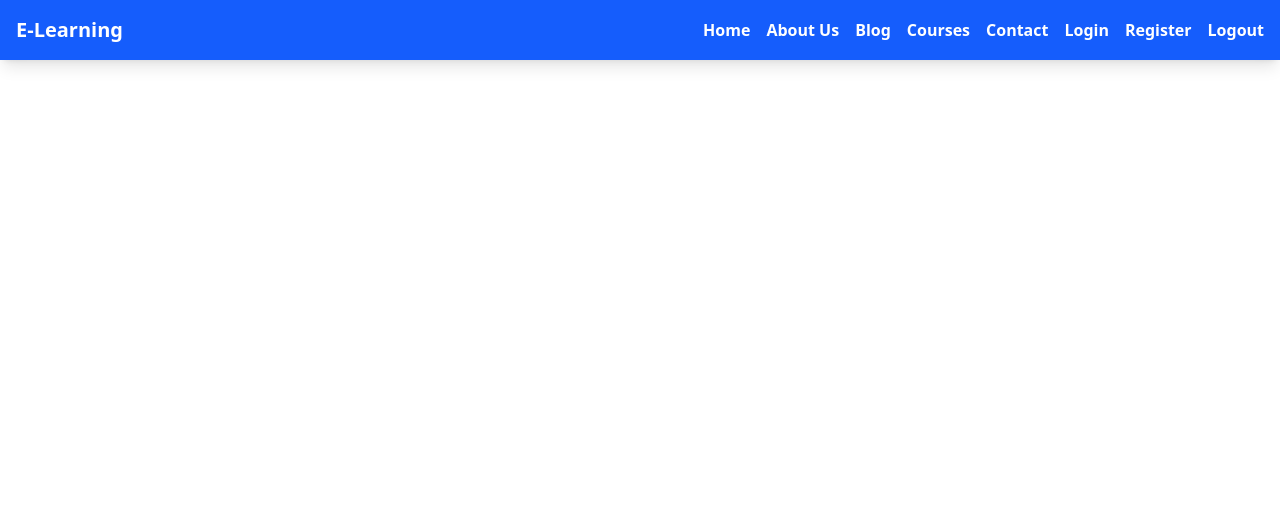
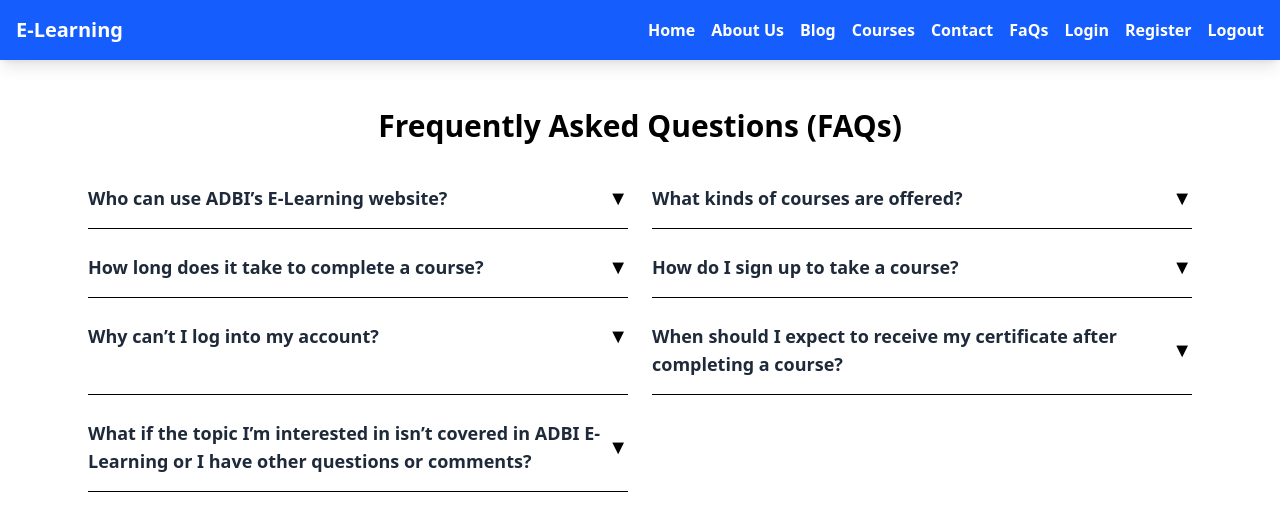
Before and after one commit to simalimbu/Basic_React, a React (Vite) app: page /Faqs in a window 1280 px wide. Shown: the top 510 px of the page. Built offline with nearby package versions, Linux system fonts and the light colour scheme.

Commit message:
Faqs commit

```diff
--- a/src/App.jsx
+++ b/src/App.jsx
@@ -20,6 +20,7 @@ import ContactUs from "./pages/ContactUs";
 import BlogPage from "./pages/BlogPage";
 import AddBlog from "./pages/AddBlog";
 import LatestCourses from "./pages/Courses/LatestCourses";
+import FaQsPage from "./pages/FaQsPage";
 
 
 CoursesPage
@@ -47,6 +48,7 @@ const App = () => {
         <Route path="/blog" element={<BlogPage/>} />
         <Route path="/addblog" element={<AddBlog/>} />
         <Route path="/latest-courses" element={<LatestCourses/>} />
+        <Route path="/Faqs" element={<FaQsPage/>} />
       </Routes>
     </BrowserRouter>
   );
--- /dev/null
+++ b/src/pages/FaQsPage.jsx
@@ -0,0 +1,91 @@
+import React, { useState } from "react";
+
+const faqs = [
+  {
+    id: 1,
+    question: "Who can use ADBI’s E-Learning website?",
+    answer:
+      "Anyone who would like to learn more about sustainable development in Asia and the Pacific is encouraged to sign up and complete courses of interest. Users range from government officials and private sector professionals to scholars and students from institutions worldwide.",
+  },
+  {
+    id: 2,
+    question: "What kinds of courses are offered?",
+    answer:
+      "Courses focus on development, policy, economics, environment, and sustainability, tailored for government officials, professionals, and students across the Asia-Pacific region.",
+  },
+  {
+    id: 3,
+    question: "How long does it take to complete a course?",
+    answer:
+      "Course length varies depending on the topic. Some may take a few hours, while others span multiple weeks with self-paced modules.",
+  },
+  {
+    id: 4,
+    question: "How do I sign up to take a course?",
+    answer:
+      "You can sign up by creating a free account on the ADBI E-Learning website, browsing available courses, and enrolling in your preferred program.",
+  },
+  {
+    id: 5,
+    question: "Why can’t I log into my account?",
+    answer:
+      "Please ensure your email and password are correct. If you’ve forgotten your password, use the password reset option. Contact support if issues persist.",
+  },
+  {
+    id: 6,
+    question: "When should I expect to receive my certificate after completing a course?",
+    answer:
+      "Certificates are typically available immediately after successfully completing the final module or assessment of the course.",
+  },
+  {
+    id: 7,
+    question:
+      "What if the topic I’m interested in isn’t covered in ADBI E-Learning or I have other questions or comments?",
+    answer:
+      "You can contact ADBI’s support team to suggest new topics or ask additional questions. Feedback helps shape future courses.",
+  },
+];
+
+const FaQsPage = () => {
+  const [openId, setOpenId] = useState(null);
+
+  const toggleFaq = (id) => {
+    setOpenId(openId === id ? null : id);
+  };
+
+  return (
+    <div className="max-w-6xl mx-auto px-6 py-12">
+      <h2 className="text-3xl font-bold text-center mb-10">
+        Frequently Asked Questions (FAQs)
+      </h2>
+
+      <div className="grid md:grid-cols-2 gap-6">
+        {faqs.map((faq) => (
+          <div
+            key={faq.id}
+            className="border-b pb-4 cursor-pointer"
+            onClick={() => toggleFaq(faq.id)}
+          >
+            <div className="flex justify-between items-center">
+              <h3
+                className={`font-semibold text-lg ${
+                  openId === faq.id ? "text-blue-600" : "text-gray-800"
+                }`}
+              >
+                {faq.question}
+              </h3>
+              <span className="text-xl">
+                {openId === faq.id ? "▲" : "▼"}
+              </span>
+            </div>
+            {openId === faq.id && (
+              <p className="mt-2 text-gray-600">{faq.answer}</p>
+            )}
+          </div>
+        ))}
+      </div>
+    </div>
+  );
+};
+
+export default FaQsPage;
--- a/src/pages/Navbar.jsx
+++ b/src/pages/Navbar.jsx
@@ -15,6 +15,7 @@ const Navbar = () => {
           <Link to="/blog" className="hover:text-gray-300 font-bold">Blog</Link>
           <Link to="/courses" className="hover:text-gray-300 font-bold">Courses</Link>
           <Link to="/contact" className="hover:text-gray-300 font-bold">Contact</Link>
+          <Link to="/Faqs" className="hover:text-gray-300 font-bold">FaQs</Link>
           <Link to="/login" className="hover:text-gray-300 font-bold">Login</Link>
           <Link to="/register" className="hover:text-gray-300 font-bold">Register</Link>
           <Link to="/logout" className="hover:text-gray-300 font-bold">Logout</Link>
```
